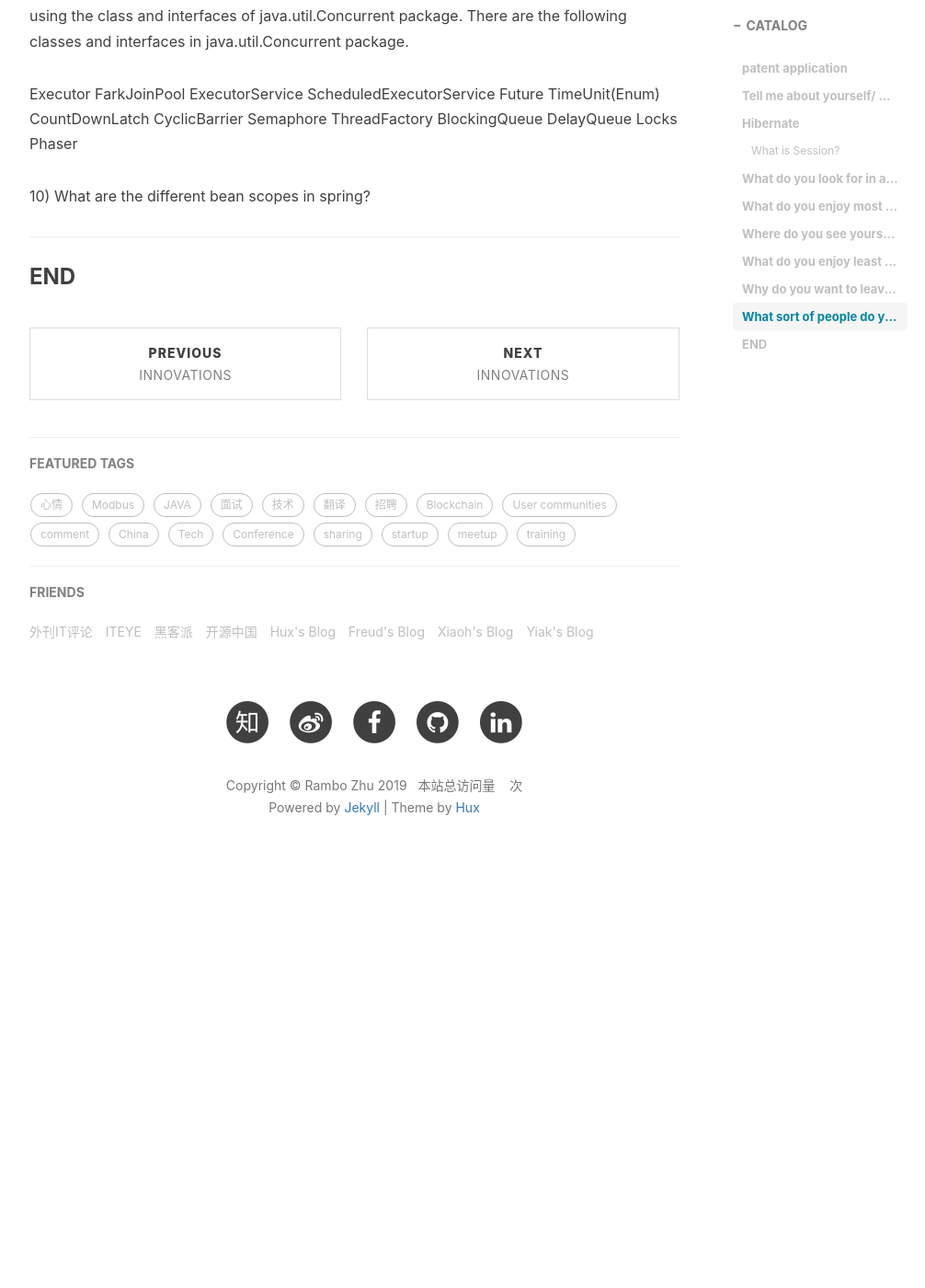
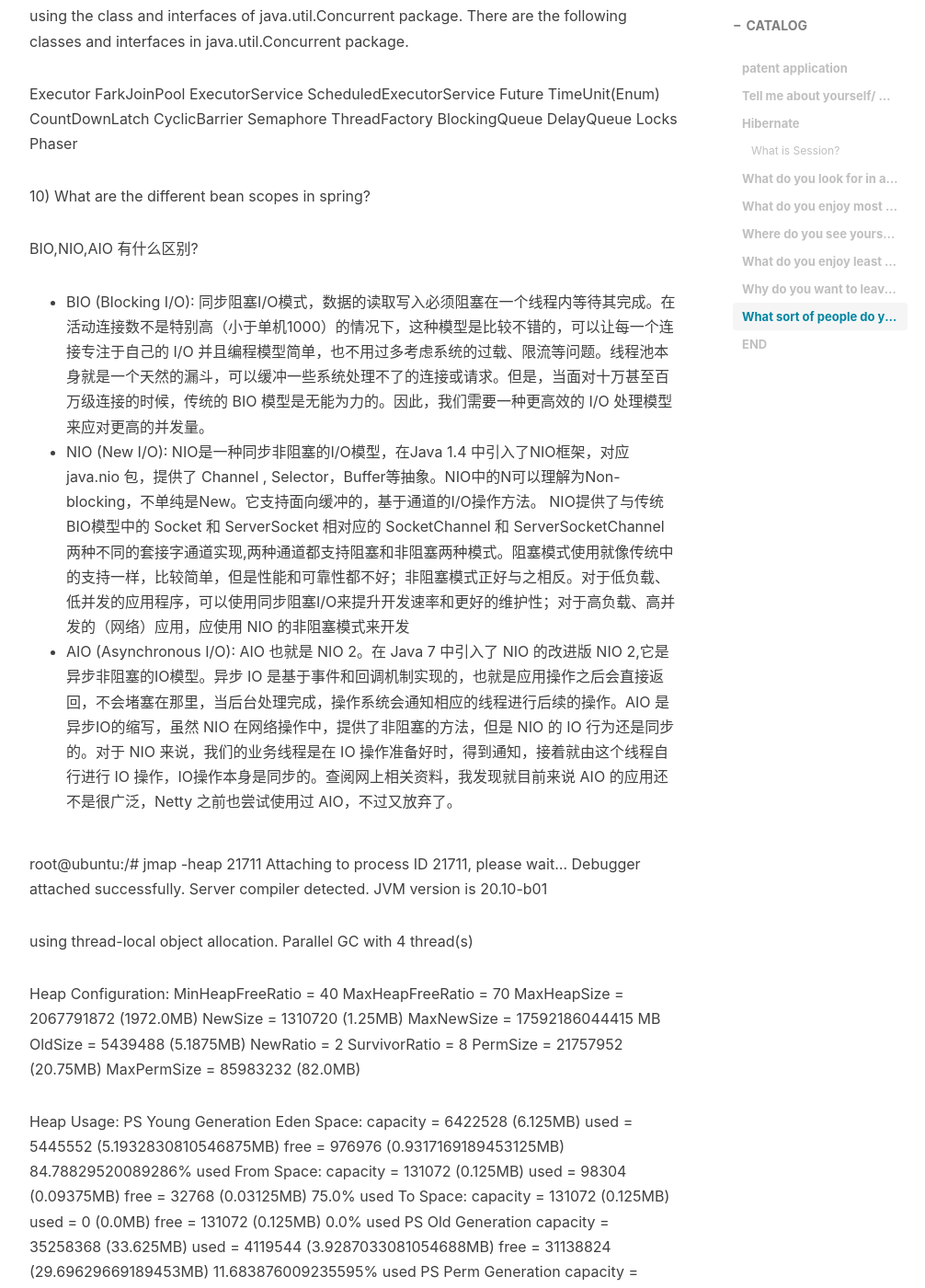
Before and after one commit to freerambo/freerambo.github.io, a Jekyll site: the page built from _posts/2019-07-26-interview-questions.markdown, in a window 1280 px wide and 1400 px high, scrolled down 1621 px. Shown: the whole window at 92% size, without its empty margins (233-1239 px from the left). Built offline with Jekyll 4.4.1, drawn with Linux system fonts in a browser that asks for light colours; nearby versions of some CDN libraries; comment, search, counter and statistics services are not loaded; before the commit the page ends 2576 px from its top, so only the background shows below that; some of the changed text lies outside the part shown.

Commit message:
update title

```diff
--- a/_posts/2019-07-26-interview-questions.markdown
+++ b/_posts/2019-07-26-interview-questions.markdown
@@ -1,6 +1,6 @@
 ---
 layout:     post
-title:      "Innovations"
+title:      "Interview questions"
 subtitle:   ""
 date:       2019-04-18 16:21:00
 author:     "Yuanbo"
@@ -75,6 +75,66 @@
 
 10) What are the different bean scopes in spring?
 
+
+BIO,NIO,AIO 有什么区别?
+- BIO (Blocking I/O): 同步阻塞I/O模式，数据的读取写入必须阻塞在一个线程内等待其完成。在活动连接数不是特别高（小于单机1000）的情况下，这种模型是比较不错的，可以让每一个连接专注于自己的 I/O 并且编程模型简单，也不用过多考虑系统的过载、限流等问题。线程池本身就是一个天然的漏斗，可以缓冲一些系统处理不了的连接或请求。但是，当面对十万甚至百万级连接的时候，传统的 BIO 模型是无能为力的。因此，我们需要一种更高效的 I/O 处理模型来应对更高的并发量。
+- NIO (New I/O): NIO是一种同步非阻塞的I/O模型，在Java 1.4 中引入了NIO框架，对应 java.nio 包，提供了 Channel , Selector，Buffer等抽象。NIO中的N可以理解为Non-blocking，不单纯是New。它支持面向缓冲的，基于通道的I/O操作方法。 NIO提供了与传统BIO模型中的 Socket 和 ServerSocket 相对应的 SocketChannel 和 ServerSocketChannel 两种不同的套接字通道实现,两种通道都支持阻塞和非阻塞两种模式。阻塞模式使用就像传统中的支持一样，比较简单，但是性能和可靠性都不好；非阻塞模式正好与之相反。对于低负载、低并发的应用程序，可以使用同步阻塞I/O来提升开发速率和更好的维护性；对于高负载、高并发的（网络）应用，应使用 NIO 的非阻塞模式来开发
+- AIO (Asynchronous I/O): AIO 也就是 NIO 2。在 Java 7 中引入了 NIO 的改进版 NIO 2,它是异步非阻塞的IO模型。异步 IO 是基于事件和回调机制实现的，也就是应用操作之后会直接返回，不会堵塞在那里，当后台处理完成，操作系统会通知相应的线程进行后续的操作。AIO 是异步IO的缩写，虽然 NIO 在网络操作中，提供了非阻塞的方法，但是 NIO 的 IO 行为还是同步的。对于 NIO 来说，我们的业务线程是在 IO 操作准备好时，得到通知，接着就由这个线程自行进行 IO 操作，IO操作本身是同步的。查阅网上相关资料，我发现就目前来说 AIO 的应用还不是很广泛，Netty 之前也尝试使用过 AIO，不过又放弃了。
+
+
+
+root@ubuntu:/# jmap -heap 21711
+Attaching to process ID 21711, please wait...
+Debugger attached successfully.
+Server compiler detected.
+JVM version is 20.10-b01
+
+using thread-local object allocation.
+Parallel GC with 4 thread(s)
+
+Heap Configuration:
+   MinHeapFreeRatio = 40
+   MaxHeapFreeRatio = 70
+   MaxHeapSize      = 2067791872 (1972.0MB)
+   NewSize          = 1310720 (1.25MB)
+   MaxNewSize       = 17592186044415 MB
+   OldSize          = 5439488 (5.1875MB)
+   NewRatio         = 2
+   SurvivorRatio    = 8
+   PermSize         = 21757952 (20.75MB)
+   MaxPermSize      = 85983232 (82.0MB)
+
+Heap Usage:
+PS Young Generation
+Eden Space:
+   capacity = 6422528 (6.125MB)
+   used     = 5445552 (5.1932830810546875MB)
+   free     = 976976 (0.9317169189453125MB)
+   84.78829520089286% used
+From Space:
+   capacity = 131072 (0.125MB)
+   used     = 98304 (0.09375MB)
+   free     = 32768 (0.03125MB)
+   75.0% used
+To Space:
+   capacity = 131072 (0.125MB)
+   used     = 0 (0.0MB)
+   free     = 131072 (0.125MB)
+   0.0% used
+PS Old Generation
+   capacity = 35258368 (33.625MB)
+   used     = 4119544 (3.9287033081054688MB)
+   free     = 31138824 (29.69629669189453MB)
+   11.683876009235595% used
+PS Perm Generation
+   capacity = 52428800 (50.0MB)
+   used     = 26075168 (24.867218017578125MB)
+   free     = 26353632 (25.132781982421875MB)
+   49.73443603515625% used
+   ....
+
+
+
 ---
 
 ### END
--- a/_posts/2019-09-03-add-local-repo-to-remote.markdown
+++ b/_posts/2019-09-03-add-local-repo-to-remote.markdown
@@ -1,6 +1,6 @@
 ---
 layout:     post
-title:      "Innovations"
+title:      "git add local repo to remote"
 subtitle:   ""
 date:       2019-04-18 16:21:00
 author:     "Yuanbo"
```
